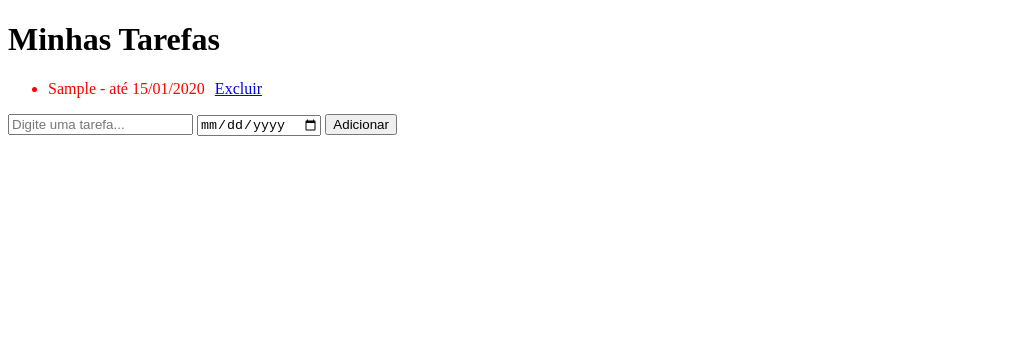
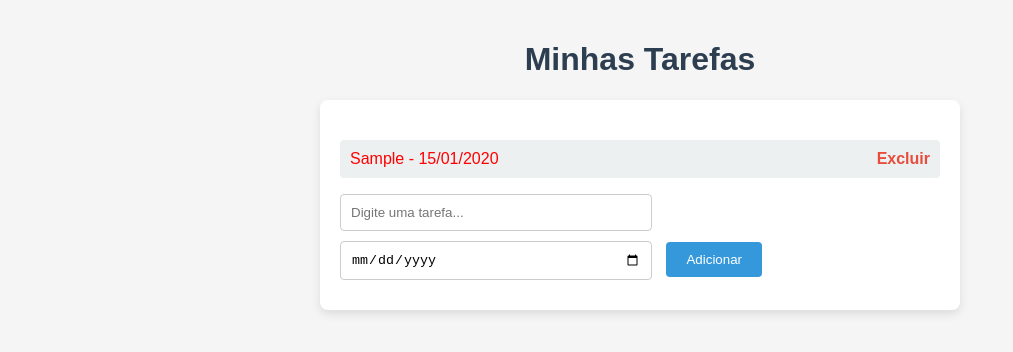
Before and after one commit to p0ccos/listaTarefas, a plain HTML site: page src/index.html in a window 1280 px wide. Both pictures are taken after typing "Sample", "2020-01-15" into the empty fields and a click on the button "Adicionar". Shown: the whole page, without its empty margins (0-1013 px from the left). Drawn offline with Linux system fonts and the light colour scheme.

Commit message:
Adicionando css e colocando as tarefas em ordem de vencimento

```diff
--- a/build/index.js
+++ b/build/index.js
@@ -9,12 +9,13 @@ var tarefas = listaSalva !== null ? JSON.parse(listaSalva) : [];
 // Lista todas as tarefas
 function listarTarefas() {
     listElement.innerHTML = "";
+    tarefas.sort(function (a, b) { return new Date(a.data).getTime() - new Date(b.data).getTime(); });
     tarefas.forEach(function (item, index) {
         var todoElement = document.createElement("li");
         var hoje = new Date().toISOString().split("T")[0];
         var atrasada = item.data < hoje;
         var dataFormatada = new Date(item.data).toLocaleDateString("pt-BR");
-        var tarefaText = document.createTextNode("".concat(item.titulo, " - at\u00E9 ").concat(dataFormatada));
+        var tarefaText = document.createTextNode("".concat(item.titulo, " - ").concat(dataFormatada));
         if (atrasada) {
             todoElement.style.color = "red";
         }
--- /dev/null
+++ b/css/style.css
@@ -0,0 +1,71 @@
+body {
+  font-family: Arial, sans-serif;
+  background-color: #f5f5f5;
+  margin: 0;
+  padding: 20px;
+  color: #333;
+}
+
+h1 {
+  text-align: center;
+  color: #2c3e50;
+}
+
+#app {
+  max-width: 600px;
+  margin: 0 auto;
+  background: white;
+  padding: 20px;
+  border-radius: 8px;
+  box-shadow: 0 4px 10px rgba(0, 0, 0, 0.1);
+}
+
+input[type="text"],
+input[type="date"] {
+  width: calc(50% - 10px);
+  padding: 10px;
+  margin-right: 10px;
+  margin-bottom: 10px;
+  border: 1px solid #ccc;
+  border-radius: 4px;
+}
+
+button {
+  padding: 10px 20px;
+  background-color: #3498db;
+  border: none;
+  color: white;
+  border-radius: 4px;
+  cursor: pointer;
+  transition: background 0.3s;
+}
+
+button:hover {
+  background-color: #2980b9;
+}
+
+ul {
+  list-style-type: none;
+  padding: 0;
+  margin-top: 20px;
+}
+
+li {
+  background-color: #ecf0f1;
+  padding: 10px;
+  margin-bottom: 8px;
+  border-radius: 4px;
+  display: flex;
+  justify-content: space-between;
+  align-items: center;
+}
+
+li a {
+  text-decoration: none;
+  color: #e74c3c;
+  font-weight: bold;
+}
+
+li a:hover {
+  text-decoration: underline;
+}
--- a/src/index.html
+++ b/src/index.html
@@ -1,9 +1,11 @@
 <!DOCTYPE html>
-<html lang="en">
+<html lang="pt-BR">
 <head>
   <meta charset="UTF-8">
   <meta http-equiv="X-UA-Compatible" content="IE=edge">
   <meta name="viewport" content="width=device-width, initial-scale=1.0">
+  <link rel="stylesheet" href="/css/style.css">
+
   <title>Minhas Tarefas</title>
 </head>
 <body>
```
Also changed, not shown: 1 other file.
